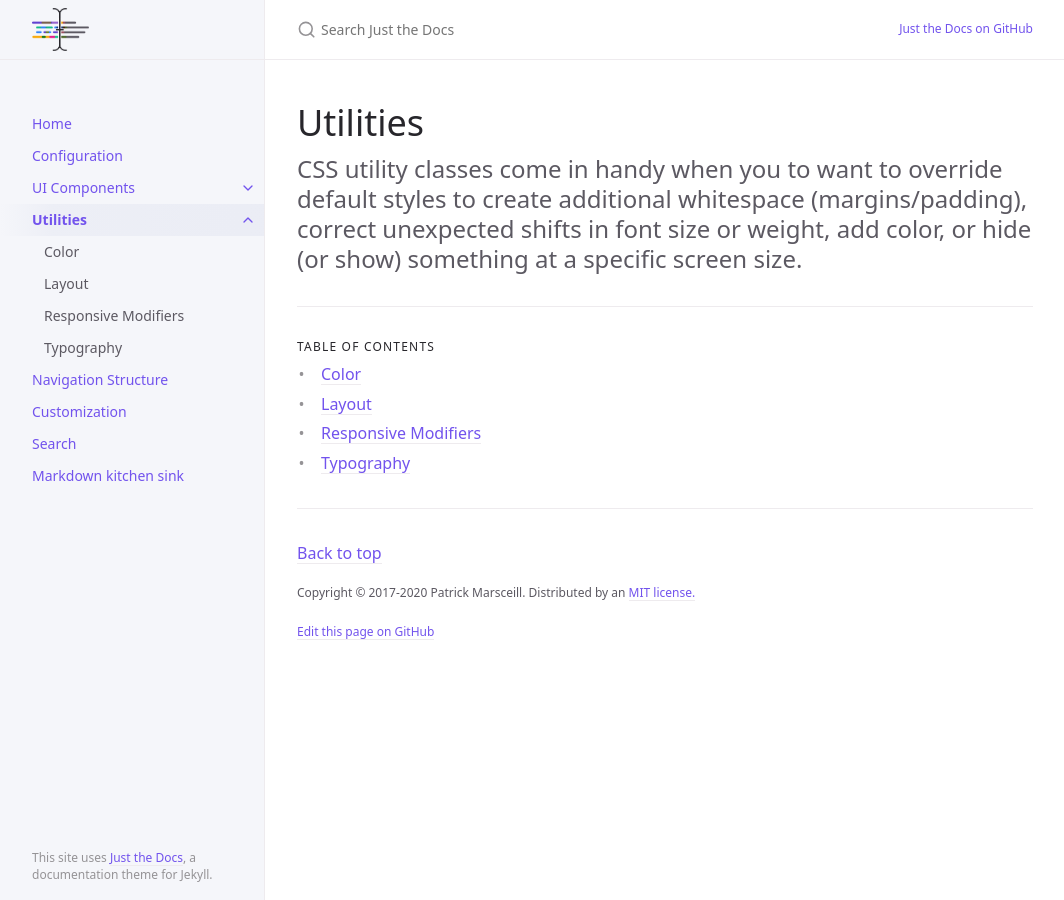
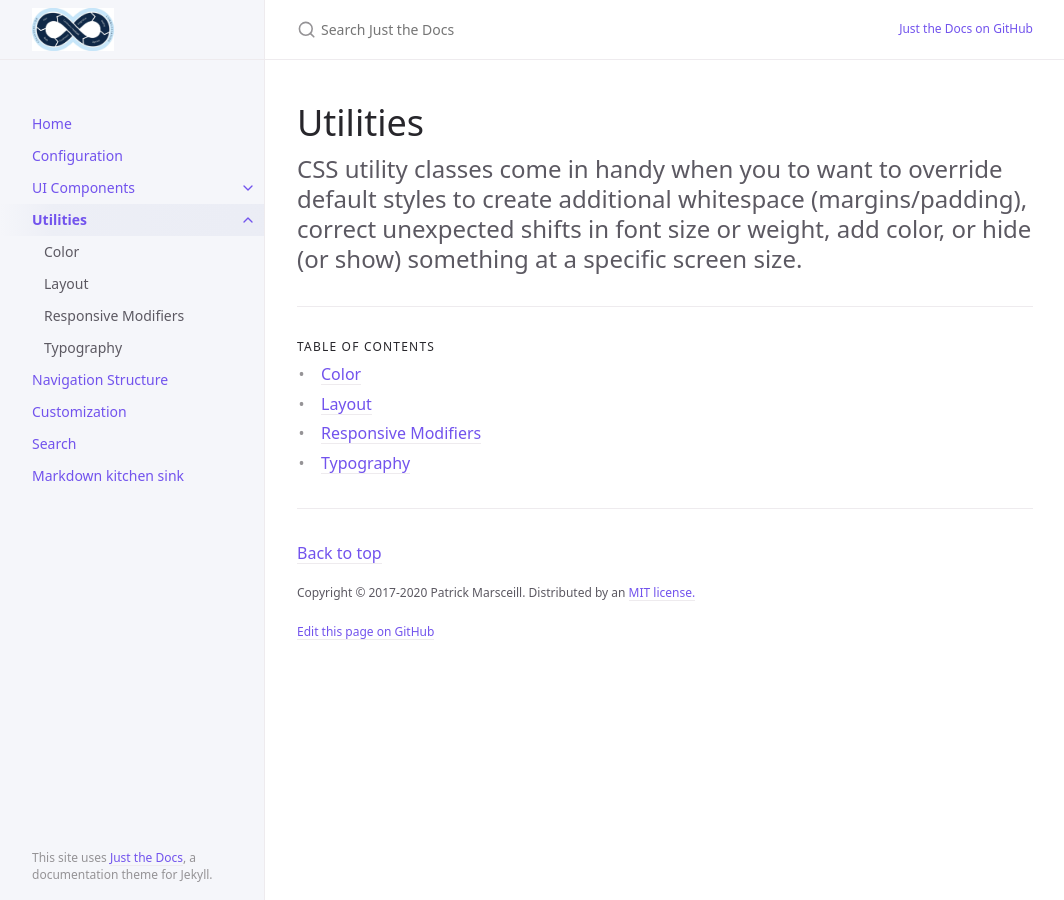
Before and after one commit to toonjohners/docs, a Jekyll site: the page built from docs/utilities/utilities.md, in a window 1280 px wide. Shown: the whole page, without its empty margins (107-1171 px from the left). Built offline with Jekyll 4.4.1, drawn with Linux system fonts in a browser that asks for light colours.

Commit message:
just the docs

```diff
--- a/_config.yml
+++ b/_config.yml
@@ -30,7 +30,7 @@ exclude: ["node_modules/", "*.gemspec", "*.gem", "Gemfile", "Gemfile.lock", "pac
 # include: ["docs/tests/"]
 
 # Set a path/url to a logo that will be displayed instead of the title
-logo: "/assets/images/just-the-docs.png"
+logo: "/assets/images/toolchain.jpg"
 
 # Enable or disable the site search
 # Supports true (default) or false
```
Also changed, not shown: assets/images/toolchain.jpg (added).
